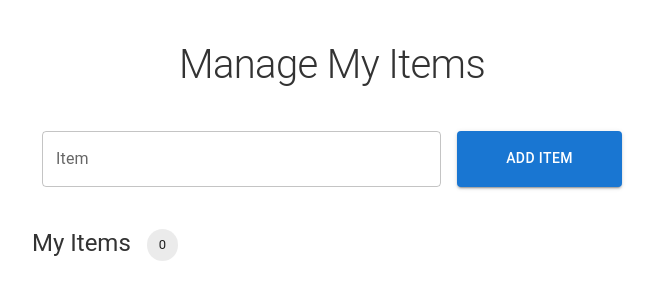
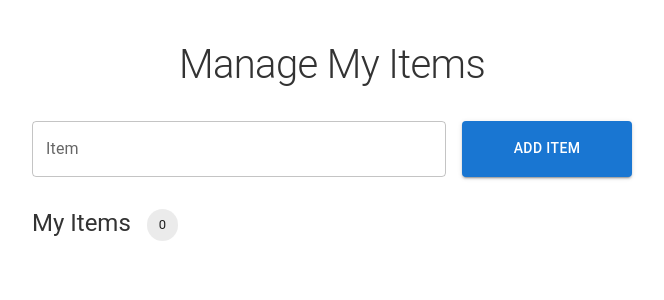
Before and after one commit to ayaanqui/northwestern-prog-test, a React (Create React App) app: page / in a window 1280 px wide. Shown: the top 300 px of the page, without its empty margins (308-972 px from the left). Built offline with nearby package versions, Linux system fonts and the light colour scheme.

Commit message:
Fix AddItem layout

```diff
--- a/src/components/AddItem.tsx
+++ b/src/components/AddItem.tsx
@@ -21,11 +21,7 @@ const AddItem = ({ addItem }: AddItemProps) => {
   }
 
   return (
-    <Stack
-      direction="row"
-      spacing={2}
-      justifyContent="space-between"
-      padding="10px">
+    <Stack direction="row" spacing={2} justifyContent="space-between">
       <TextField
         id="outlined-basic"
         label="Item"
```
